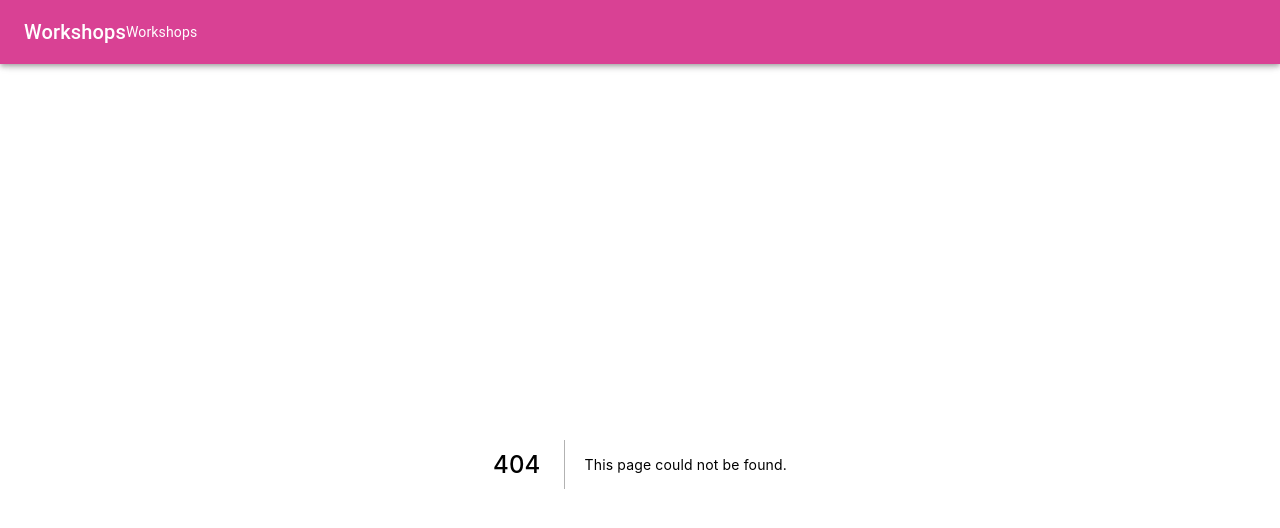
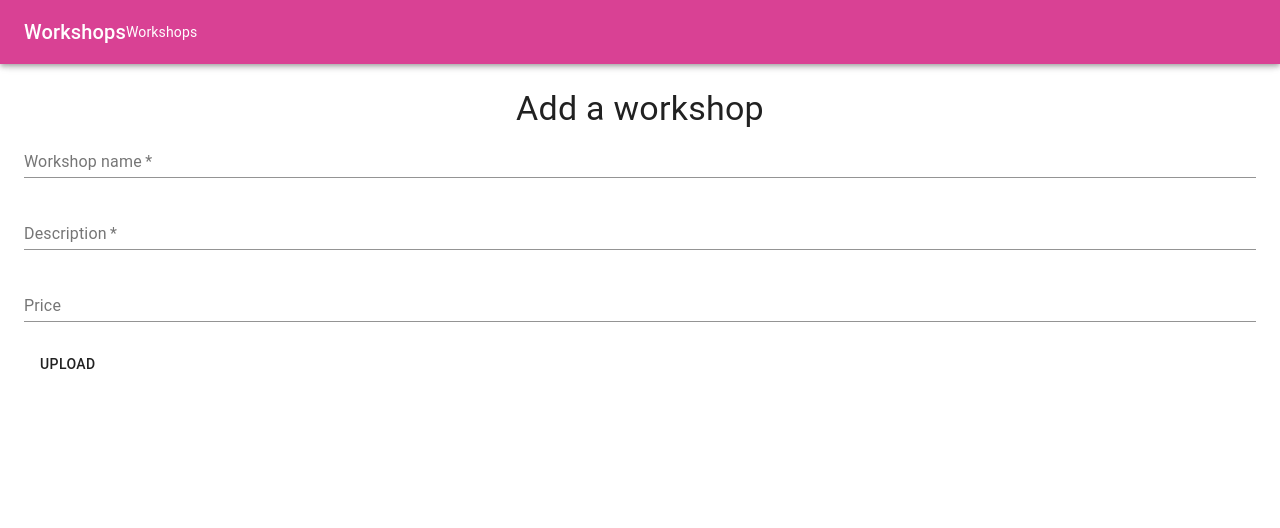
Before and after one commit to AnfalHussain/Workshops_NextJS, a Next.js app: page /workshops/add_workshop in a window 1280 px wide. Before the commit this address had no page. Shown: the top 528 px of the page. Built offline with nearby package versions, Linux system fonts and the light colour scheme.

Commit message:
cleanup - add workshop form

```diff
--- /dev/null
+++ b/pages/workshops/add_workshop.js
@@ -0,0 +1,60 @@
+import React from "react";
+import Grid from "@material-ui/core/Grid";
+import Typography from "@material-ui/core/Typography";
+import TextField from "@material-ui/core/TextField";
+import FormControlLabel from "@material-ui/core/FormControlLabel";
+import Checkbox from "@material-ui/core/Checkbox";
+import Box from "@material-ui/core/Box";
+import Button from "@material-ui/core/Button";
+
+export default function AddressForm() {
+  return (
+    <React.Fragment>
+      <Box m={3} alignItems="center" justifyContent="center">
+        <Typography variant="h4" align="center">
+          Add a workshop
+        </Typography>
+        <Grid container spacing={3} m={3}>
+          <Grid item xs={12}>
+            <TextField
+              required
+              id="firstName"
+              name="firstName"
+              label="Workshop name"
+              fullWidth
+              autoComplete="given-name"
+            />
+          </Grid>
+
+          <Grid item xs={12}>
+            <TextField
+              required
+              id="address1"
+              name="description"
+              label="Description"
+              fullWidth
+            />
+          </Grid>
+          <Grid item xs={12}>
+            <TextField id="price" name="price" label="Price" fullWidth />
+          </Grid>
+
+          <Grid item xs={12}>
+            <input
+              accept="image/*"
+              style={{ display: "none" }}
+              id="raised-button-file"
+              multiple
+              type="file"
+            />
+            <label htmlFor="raised-button-file">
+              <Button variant="raised" component="span">
+                Upload
+              </Button>
+            </label>
+          </Grid>
+        </Grid>
+      </Box>
+    </React.Fragment>
+  );
+}
```
Also changed, not shown: pages/workshops/workshops.jsx (deleted, +0 -37 lines).
